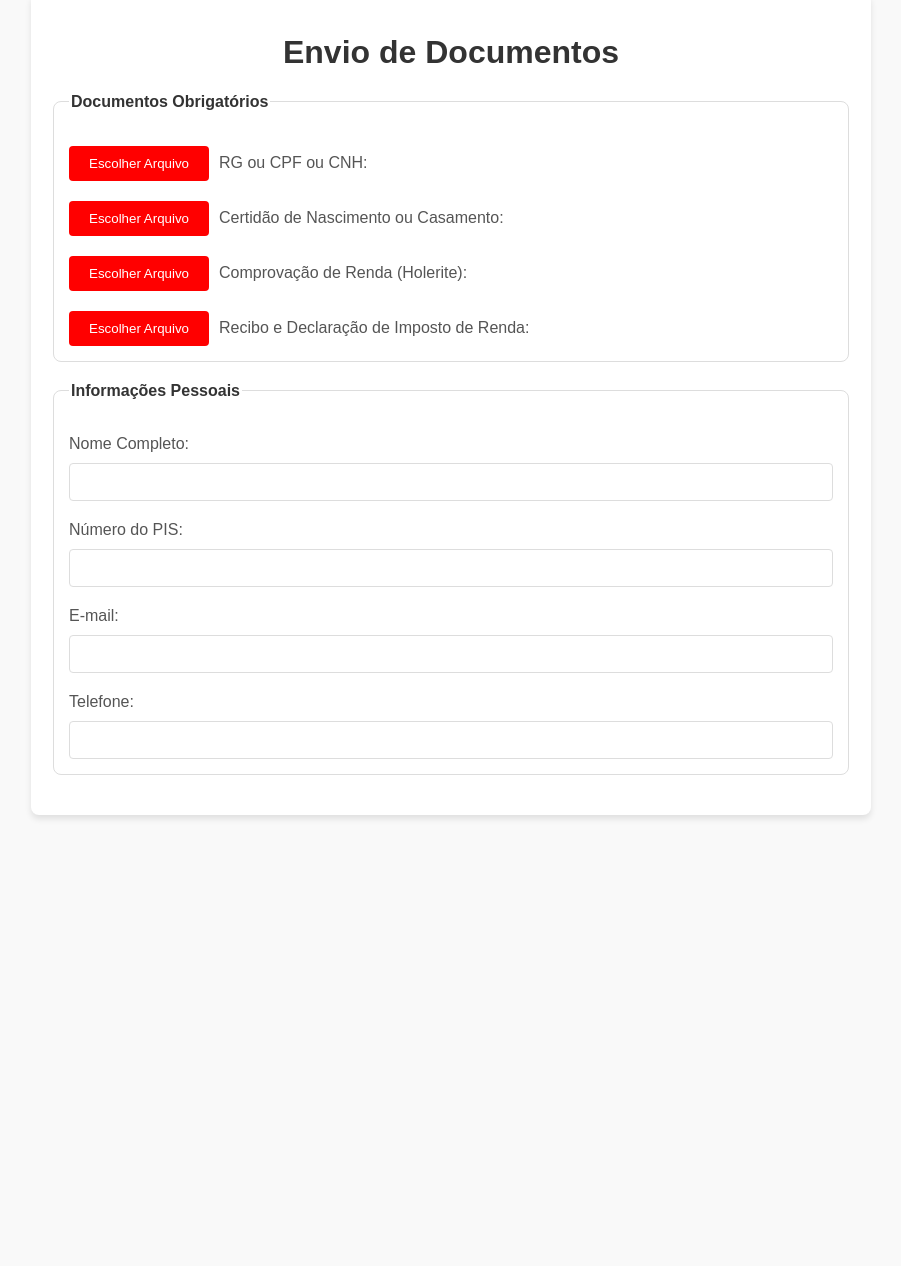
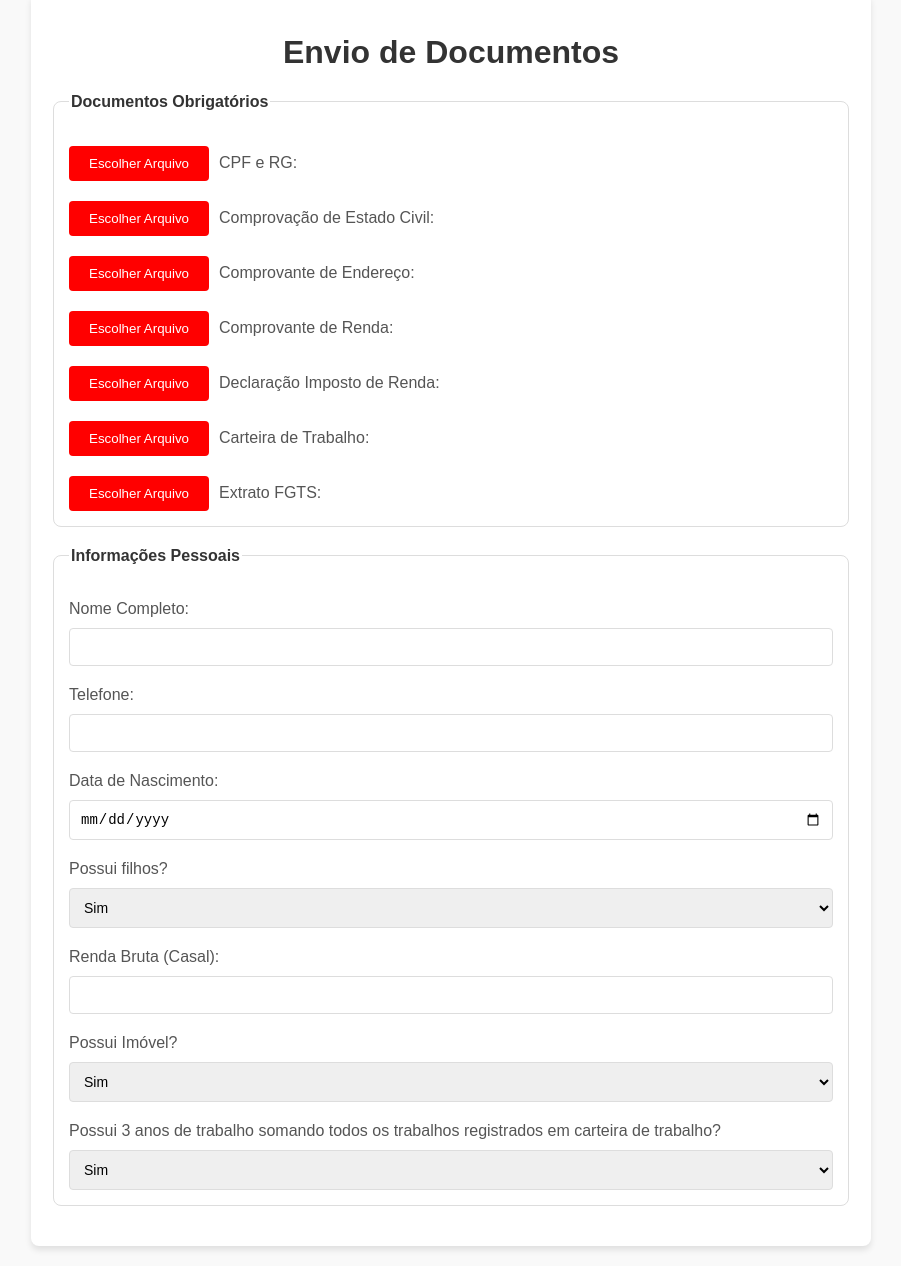
Before and after one commit to marcoslontra/envio-de-documentos, a plain HTML site: page frontend/index.html in a window 1280 px wide. Shown: the part 27-1293 px from the top of the page, without its empty margins (189-1090 px from the left). Before the commit the page ends 862 px from the top, so only its background shows below. Drawn offline with Linux system fonts and the light colour scheme; a script that the page names is missing.

Commit message:
index.html

```diff
--- a/frontend/index.html
+++ b/frontend/index.html
@@ -3,7 +3,7 @@
 <head>
     <meta charset="UTF-8">
     <meta name="viewport" content="width=device-width, initial-scale=1.0">
-    <title>Upload de Documentos</title>
+    <title>Envio de Documentos</title>
     <script src="//static.filestackapi.com/filestack-js/3.x.x/filestack.min.js"></script>
     <style>
         /* Estilo geral */
@@ -62,7 +62,7 @@
             border-radius: 4px;
             cursor: pointer;
             text-align: center;
-            white-space: nowrap; /* Previne quebra de texto dentro do botão */
+            white-space: nowrap;
         }
 
         .file-picker-button:hover {
@@ -75,7 +75,7 @@
             color: #555;
         }
 
-        input[type="text"], input[type="email"], input[type="tel"] {
+        input[type="text"], input[type="tel"], input[type="date"], select {
             flex-grow: 1;
             padding: 10px;
             border: 1px solid #ddd;
@@ -102,20 +102,32 @@
                 <legend>Documentos Obrigatórios</legend>
                 <div class="upload-group">
                     <div class="upload-item">
-                        <button type="button" id="rgCpf" class="file-picker-button">Escolher Arquivo</button>
-                        <label for="rgCpf">RG ou CPF ou CNH:</label>
+                        <button type="button" id="cpfRg" class="file-picker-button">Escolher Arquivo</button>
+                        <label for="cpfRg">CPF e RG:</label>
                     </div>
                     <div class="upload-item">
-                        <button type="button" id="certidao" class="file-picker-button">Escolher Arquivo</button>
-                        <label for="certidao">Certidão de Nascimento ou Casamento:</label>
+                        <button type="button" id="estadoCivil" class="file-picker-button">Escolher Arquivo</button>
+                        <label for="estadoCivil">Comprovação de Estado Civil:</label>
                     </div>
                     <div class="upload-item">
-                        <button type="button" id="holerite" class="file-picker-button">Escolher Arquivo</button>
-                        <label for="holerite">Comprovação de Renda (Holerite):</label>
+                        <button type="button" id="endereco" class="file-picker-button">Escolher Arquivo</button>
+                        <label for="endereco">Comprovante de Endereço:</label>
+                    </div>
+                    <div class="upload-item">
+                        <button type="button" id="renda" class="file-picker-button">Escolher Arquivo</button>
+                        <label for="renda">Comprovante de Renda:</label>
                     </div>
                     <div class="upload-item">
                         <button type="button" id="ir" class="file-picker-button">Escolher Arquivo</button>
-                        <label for="ir">Recibo e Declaração de Imposto de Renda:</label>
+                        <label for="ir">Declaração Imposto de Renda:</label>
+                    </div>
+                    <div class="upload-item">
+                        <button type="button" id="ctps" class="file-picker-button">Escolher Arquivo</button>
+                        <label for="ctps">Carteira de Trabalho:</label>
+                    </div>
+                    <div class="upload-item">
+                        <button type="button" id="fgts" class="file-picker-button">Escolher Arquivo</button>
+                        <label for="fgts">Extrato FGTS:</label>
                     </div>
                 </div>
             </fieldset>
@@ -129,16 +141,37 @@
                         <input type="text" id="nomeCompleto" name="nomeCompleto">
                     </div>
                     <div class="input-item">
-                        <label for="pis">Número do PIS:</label>
-                        <input type="text" id="pis" name="pis">
+                        <label for="telefone">Telefone:</label>
+                        <input type="tel" id="telefone" name="telefone">
                     </div>
                     <div class="input-item">
-                        <label for="email">E-mail:</label>
-                        <input type="email" id="email" name="email">
+                        <label for="dataNascimento">Data de Nascimento:</label>
+                        <input type="date" id="dataNascimento" name="dataNascimento">
                     </div>
                     <div class="input-item">
-                        <label for="telefone">Telefone:</label>
-                        <input type="tel" id="telefone" name="telefone">
+                        <label for="possuiFilhos">Possui filhos?</label>
+                        <select id="possuiFilhos" name="possuiFilhos">
+                            <option value="sim">Sim</option>
+                            <option value="nao">Não</option>
+                        </select>
+                    </div>
+                    <div class="input-item">
+                        <label for="rendaCasal">Renda Bruta (Casal):</label>
+                        <input type="text" id="rendaCasal" name="rendaCasal">
+                    </div>
+                    <div class="input-item">
+                        <label for="possuiImovel">Possui Imóvel?</label>
+                        <select id="possuiImovel" name="possuiImovel">
+                            <option value="sim">Sim</option>
+                            <option value="nao">Não</option>
+                        </select>
+                    </div>
+                    <div class="input-item">
+                        <label for="tresAnosTrabalho">Possui 3 anos de trabalho somando todos os trabalhos registrados em carteira de trabalho?</label>
+                        <select id="tresAnosTrabalho" name="tresAnosTrabalho">
+                            <option value="sim">Sim</option>
+                            <option value="nao">Não</option>
+                        </select>
                     </div>
                 </div>
             </fieldset>
```
